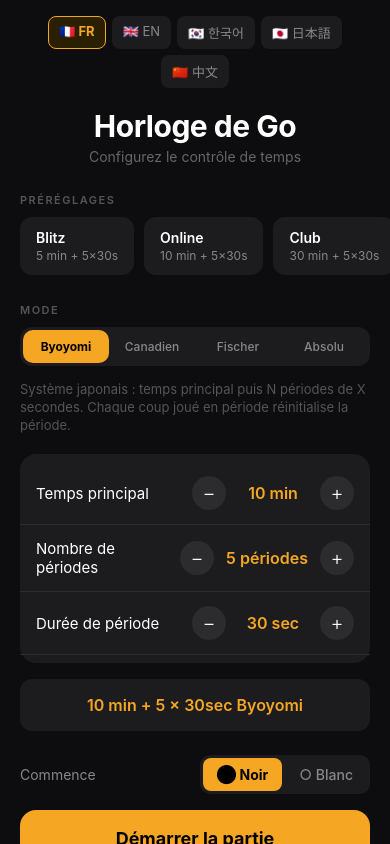
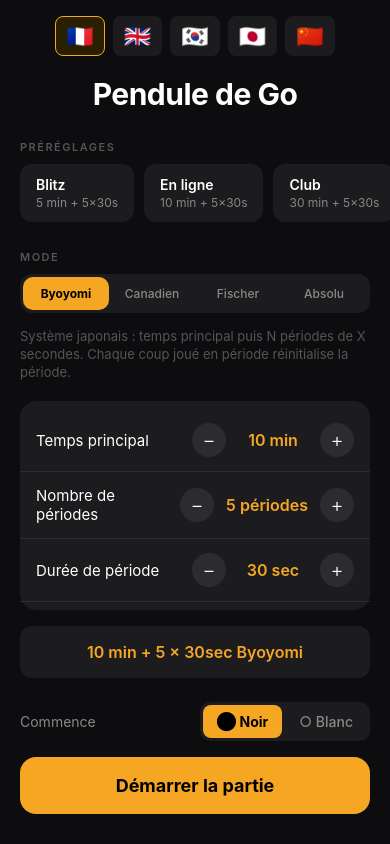
Before and after one commit to RudyMCh/go-clock, a React Native app: screen / in a window 390 px wide. Built offline with nearby package versions, Linux system fonts and the light colour scheme.

Commit message:
feat (corrections traductions) : suppression nom de pays dans choix langues, suppression sous titre application, pendule au lieu de horloge

```diff
--- a/src/i18n/translations.ts
+++ b/src/i18n/translations.ts
@@ -69,10 +69,21 @@ export interface Translations {
   perMove: (inc: number) => string;
   suddenDeath: string;
   moveCount: (n: number) => string;
+
+  // Preset names
+  presetNames: {
+    blitz: string;
+    online: string;
+    club: string;
+    egf: string;
+    long: string;
+    rapid: string;
+    standard: string;
+  };
 }
 
 const fr: Translations = {
-  appName: 'Horloge de Go',
+  appName: 'Pendule de Go',
   appSubtitle: 'Configurez le contrôle de temps',
   presets: 'Préréglages',
   timeControlType: 'Mode',
@@ -134,6 +145,16 @@ const fr: Translations = {
   perMove: (inc) => `+${inc}s / coup`,
   suddenDeath: 'Mort subite',
   moveCount: (n) => `${n} coup${n > 1 ? 's' : ''}`,
+
+  presetNames: {
+    blitz: 'Blitz',
+    online: 'En ligne',
+    club: 'Club',
+    egf: 'EGF',
+    long: 'Long',
+    rapid: 'Rapide',
+    standard: 'Standard',
+  },
 };
 
 const en: Translations = {
@@ -199,6 +220,16 @@ const en: Translations = {
   perMove: (inc) => `+${inc}s / move`,
   suddenDeath: 'Sudden death',
   moveCount: (n) => `${n} move${n > 1 ? 's' : ''}`,
+
+  presetNames: {
+    blitz: 'Blitz',
+    online: 'Online',
+    club: 'Club',
+    egf: 'EGF',
+    long: 'Long',
+    rapid: 'Rapid',
+    standard: 'Standard',
+  },
 };
 
 const ko: Translations = {
@@ -250,7 +281,7 @@ const ko: Translations = {
   quitMessage: '설정 화면으로 돌아가시겠습니까?',
   quit: '나가기',
 
-  firstPlayer: '선착',
+  firstPlayer: '선수',
   blackFirst: '흑',
   whiteFirst: '백',
 
@@ -258,12 +289,22 @@ const ko: Translations = {
   white: '백',
   wins: '승!',
   timeout: '시간 초과!',
-  canadianOvertime: '캐나다 초과',
+  canadianOvertime: '캐나다 초읽기',
   movesLeft: (n) => `${n}수 남음`,
   canadianInfo: (moves, time) => `캐나다: ${moves}수 / ${time}`,
   perMove: (inc) => `+${inc}초 / 수`,
   suddenDeath: '절대 시간',
   moveCount: (n) => `${n}수`,
+
+  presetNames: {
+    blitz: '블리츠',
+    online: '온라인',
+    club: '클럽',
+    egf: 'EGF',
+    long: '장기',
+    rapid: '빠른',
+    standard: '기본',
+  },
 };
 
 const ja: Translations = {
@@ -329,6 +370,16 @@ const ja: Translations = {
   perMove: (inc) => `+${inc}秒 / 手`,
   suddenDeath: '切れ負け',
   moveCount: (n) => `${n}手`,
+
+  presetNames: {
+    blitz: 'ブリッツ',
+    online: 'オンライン',
+    club: 'クラブ',
+    egf: 'EGF',
+    long: '長時間',
+    rapid: '早碁',
+    standard: '標準',
+  },
 };
 
 const zh: Translations = {
@@ -367,8 +418,8 @@ const zh: Translations = {
 
   tapToStart: '点击黑方时钟开始',
   paused: '暂停',
-  blackWins: '黑方超时负！',
-  whiteWins: '白方超时负！',
+  blackWins: '黑方胜！',
+  whiteWins: '白方胜！',
   blackTurn: '黑方行棋',
   whiteTurn: '白方行棋',
 
@@ -388,20 +439,30 @@ const zh: Translations = {
   white: '白',
   wins: '胜！',
   timeout: '超时！',
-  canadianOvertime: '加拿大超时',
+  canadianOvertime: '加拿大延长',
   movesLeft: (n) => `剩余${n}手`,
   canadianInfo: (moves, time) => `加拿大: ${moves}手 / ${time}`,
   perMove: (inc) => `+${inc}秒/手`,
   suddenDeath: '绝对计时',
   moveCount: (n) => `${n}手`,
+
+  presetNames: {
+    blitz: '快棋',
+    online: '在线',
+    club: '俱乐部',
+    egf: 'EGF',
+    long: '慢棋',
+    rapid: '快速',
+    standard: '标准',
+  },
 };
 
 export const TRANSLATIONS: Record<Language, Translations> = { fr, en, ko, ja, zh };
 
 export const LANGUAGE_LABELS: Record<Language, string> = {
-  fr: '🇫🇷 FR',
-  en: '🇬🇧 EN',
-  ko: '🇰🇷 한국어',
-  ja: '🇯🇵 日本語',
-  zh: '🇨🇳 中文',
+  fr: '🇫🇷',
+  en: '🇬🇧',
+  ko: '🇰🇷',
+  ja: '🇯🇵',
+  zh: '🇨🇳',
 };
--- a/src/logic/presets.ts
+++ b/src/logic/presets.ts
@@ -2,121 +2,26 @@ import { Preset } from '../types';
 
 export const PRESETS: Preset[] = [
   // ── Byoyomi ──────────────────────────────────────────────────────────────
-  // Blitz en ligne / bullet club
-  {
-    name: 'Blitz',
-    description: '5 min + 5×30s',
-    config: { type: 'byoyomi', mainTime: 5 * 60, periods: 5, periodTime: 30 },
-  },
-  // Cadence rapide online (OGS standard)
-  {
-    name: 'Online',
-    description: '10 min + 5×30s',
-    config: { type: 'byoyomi', mainTime: 10 * 60, periods: 5, periodTime: 30 },
-  },
-  // Partie de club typique
-  {
-    name: 'Club',
-    description: '30 min + 5×30s',
-    config: { type: 'byoyomi', mainTime: 30 * 60, periods: 5, periodTime: 30 },
-  },
-  // Standard EGF (tournoi européen)
-  {
-    name: 'EGF',
-    description: '45 min + 3×30s',
-    config: { type: 'byoyomi', mainTime: 45 * 60, periods: 3, periodTime: 30 },
-  },
-  // Longue partie / tournoi sérieux
-  {
-    name: 'Long',
-    description: '60 min + 5×60s',
-    config: { type: 'byoyomi', mainTime: 60 * 60, periods: 5, periodTime: 60 },
-  },
+  { nameKey: 'blitz',    description: '5 min + 5×30s',      config: { type: 'byoyomi', mainTime: 5 * 60, periods: 5, periodTime: 30 } },
+  { nameKey: 'online',   description: '10 min + 5×30s',     config: { type: 'byoyomi', mainTime: 10 * 60, periods: 5, periodTime: 30 } },
+  { nameKey: 'club',     description: '30 min + 5×30s',     config: { type: 'byoyomi', mainTime: 30 * 60, periods: 5, periodTime: 30 } },
+  { nameKey: 'egf',      description: '45 min + 3×30s',     config: { type: 'byoyomi', mainTime: 45 * 60, periods: 3, periodTime: 30 } },
+  { nameKey: 'long',     description: '60 min + 5×60s',     config: { type: 'byoyomi', mainTime: 60 * 60, periods: 5, periodTime: 60 } },
 
   // ── Canadian ─────────────────────────────────────────────────────────────
-  // Cadence rapide (style AGA minimum)
-  {
-    name: 'Rapide',
-    description: '20 min + 20 / 5 min',
-    config: {
-      type: 'canadian',
-      mainTime: 20 * 60,
-      movesPerPeriod: 20,
-      periodTime: 5 * 60,
-    },
-  },
-  // Cadence standard club
-  {
-    name: 'Standard',
-    description: '30 min + 25 / 10 min',
-    config: {
-      type: 'canadian',
-      mainTime: 30 * 60,
-      movesPerPeriod: 25,
-      periodTime: 10 * 60,
-    },
-  },
-  // Longue partie
-  {
-    name: 'Long',
-    description: '45 min + 30 / 10 min',
-    config: {
-      type: 'canadian',
-      mainTime: 45 * 60,
-      movesPerPeriod: 30,
-      periodTime: 10 * 60,
-    },
-  },
+  { nameKey: 'rapid',    description: '20 min + 20 / 5 min', config: { type: 'canadian', mainTime: 20 * 60, movesPerPeriod: 20, periodTime: 5 * 60 } },
+  { nameKey: 'standard', description: '30 min + 25 / 10 min', config: { type: 'canadian', mainTime: 30 * 60, movesPerPeriod: 25, periodTime: 10 * 60 } },
+  { nameKey: 'long',     description: '45 min + 30 / 10 min', config: { type: 'canadian', mainTime: 45 * 60, movesPerPeriod: 30, periodTime: 10 * 60 } },
 
   // ── Fischer ──────────────────────────────────────────────────────────────
-  // Blitz en ligne (5+5 style)
-  {
-    name: 'Blitz',
-    description: '5 min + 5s',
-    config: { type: 'fischer', mainTime: 5 * 60, increment: 5 },
-  },
-  // Rapide (cadence confortable)
-  {
-    name: 'Rapide',
-    description: '15 min + 10s',
-    config: { type: 'fischer', mainTime: 15 * 60, increment: 10 },
-  },
-  // Standard
-  {
-    name: 'Standard',
-    description: '30 min + 15s',
-    config: { type: 'fischer', mainTime: 30 * 60, increment: 15 },
-  },
-  // Longue partie
-  {
-    name: 'Long',
-    description: '60 min + 30s',
-    config: { type: 'fischer', mainTime: 60 * 60, increment: 30 },
-  },
+  { nameKey: 'blitz',    description: '5 min + 5s',         config: { type: 'fischer', mainTime: 5 * 60, increment: 5 } },
+  { nameKey: 'rapid',    description: '15 min + 10s',       config: { type: 'fischer', mainTime: 15 * 60, increment: 10 } },
+  { nameKey: 'standard', description: '30 min + 15s',       config: { type: 'fischer', mainTime: 30 * 60, increment: 15 } },
+  { nameKey: 'long',     description: '60 min + 30s',       config: { type: 'fischer', mainTime: 60 * 60, increment: 30 } },
 
   // ── Absolute ─────────────────────────────────────────────────────────────
-  // Partie express
-  {
-    name: 'Blitz',
-    description: '10 min',
-    config: { type: 'absolute', mainTime: 10 * 60 },
-  },
-  // Rapide
-  {
-    name: 'Rapide',
-    description: '20 min',
-    config: { type: 'absolute', mainTime: 20 * 60 },
-  },
-  // Standard (AGA minimum pour partie officielle)
-  {
-    name: 'Standard',
-    description: '30 min',
-    config: { type: 'absolute', mainTime: 30 * 60 },
-  },
-  // Longue partie
-  {
-    name: 'Long',
-    description: '60 min',
-    config: { type: 'absolute', mainTime: 60 * 60 },
-  },
+  { nameKey: 'blitz',    description: '10 min',             config: { type: 'absolute', mainTime: 10 * 60 } },
+  { nameKey: 'rapid',    description: '20 min',             config: { type: 'absolute', mainTime: 20 * 60 } },
+  { nameKey: 'standard', description: '30 min',             config: { type: 'absolute', mainTime: 30 * 60 } },
+  { nameKey: 'long',     description: '60 min',             config: { type: 'absolute', mainTime: 60 * 60 } },
 ];
--- a/src/screens/SetupScreen.tsx
+++ b/src/screens/SetupScreen.tsx
@@ -237,7 +237,6 @@ export default function SetupScreen({ onStart }: Props) {
         {/* Titre */}
         <View style={s.titleBlock}>
           <Text style={s.titleMain}>{t.appName}</Text>
-          <Text style={s.titleSub}>{t.appSubtitle}</Text>
         </View>
 
         {/* Préréglages */}
@@ -250,11 +249,11 @@ export default function SetupScreen({ onStart }: Props) {
         >
           {PRESETS.filter((p) => p.config.type === activeTab).map((preset) => (
             <TouchableOpacity
-              key={preset.name}
+              key={preset.nameKey}
               style={s.presetCard}
               onPress={() => applyPreset(preset)}
             >
-              <Text style={s.presetName}>{preset.name}</Text>
+              <Text style={s.presetName}>{t.presetNames[preset.nameKey]}</Text>
               <Text style={s.presetDesc}>{preset.description}</Text>
             </TouchableOpacity>
           ))}
@@ -420,8 +419,7 @@ const s = StyleSheet.create({
 
   langRow: {
     flexDirection: 'row',
-    flexWrap: 'wrap',
-    gap: 6,
+    gap: 8,
     marginBottom: 20,
     justifyContent: 'center',
   },
@@ -437,8 +435,8 @@ const s = StyleSheet.create({
     borderColor: '#F5A623',
     backgroundColor: '#2A2000',
   },
-  langBtnText: { color: '#888', fontSize: 13 },
-  langBtnTextActive: { color: '#F5A623', fontWeight: '700' },
+  langBtnText: { color: '#888', fontSize: 22 },
+  langBtnTextActive: { color: '#F5A623' },
 
   titleBlock: { alignItems: 'center', marginBottom: 28 },
   titleMain: { fontSize: 30, fontWeight: '700', color: '#FFF', letterSpacing: -0.5 },
--- a/src/types.ts
+++ b/src/types.ts
@@ -57,8 +57,10 @@ export interface GameState {
   winner: Player | null;
 }
 
+export type PresetNameKey = 'blitz' | 'online' | 'club' | 'egf' | 'long' | 'rapid' | 'standard';
+
 export interface Preset {
-  name: string;
+  nameKey: PresetNameKey;
   description: string;
   config: TimeControlConfig;
 }
```
